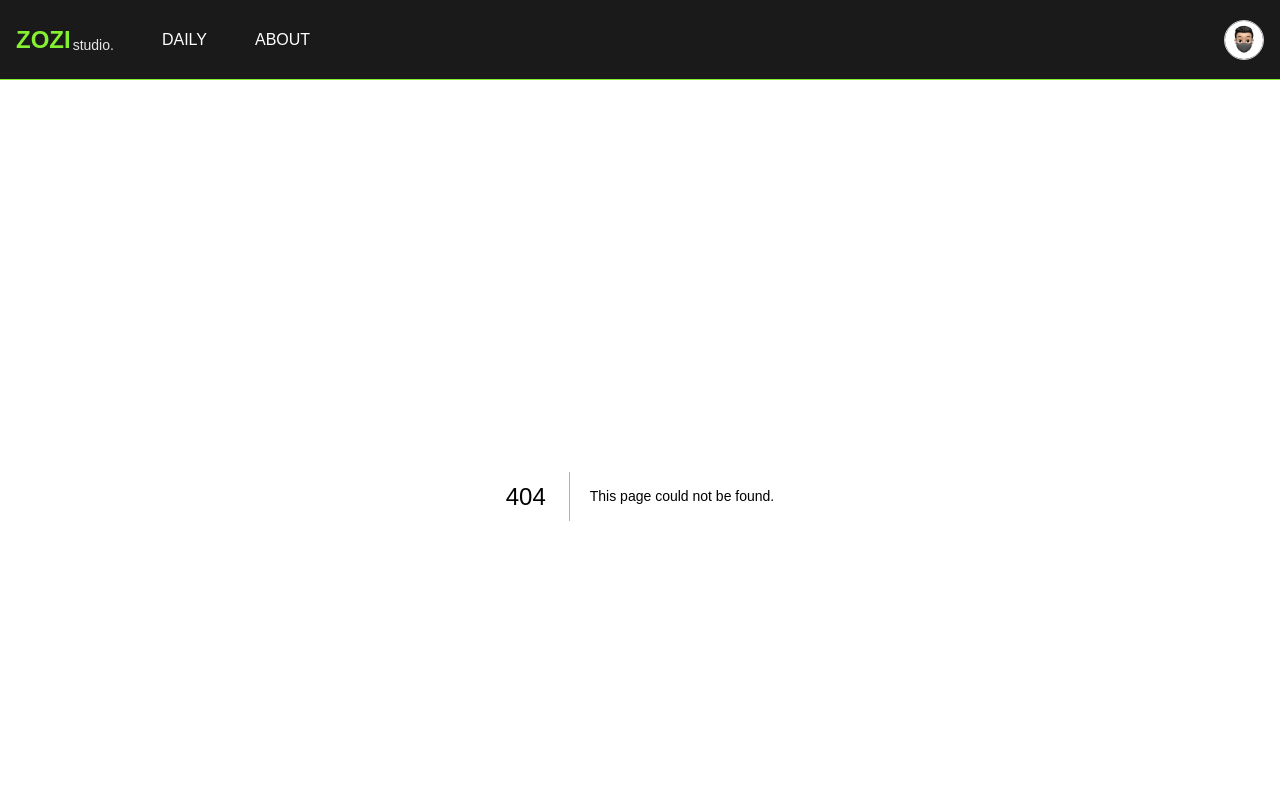
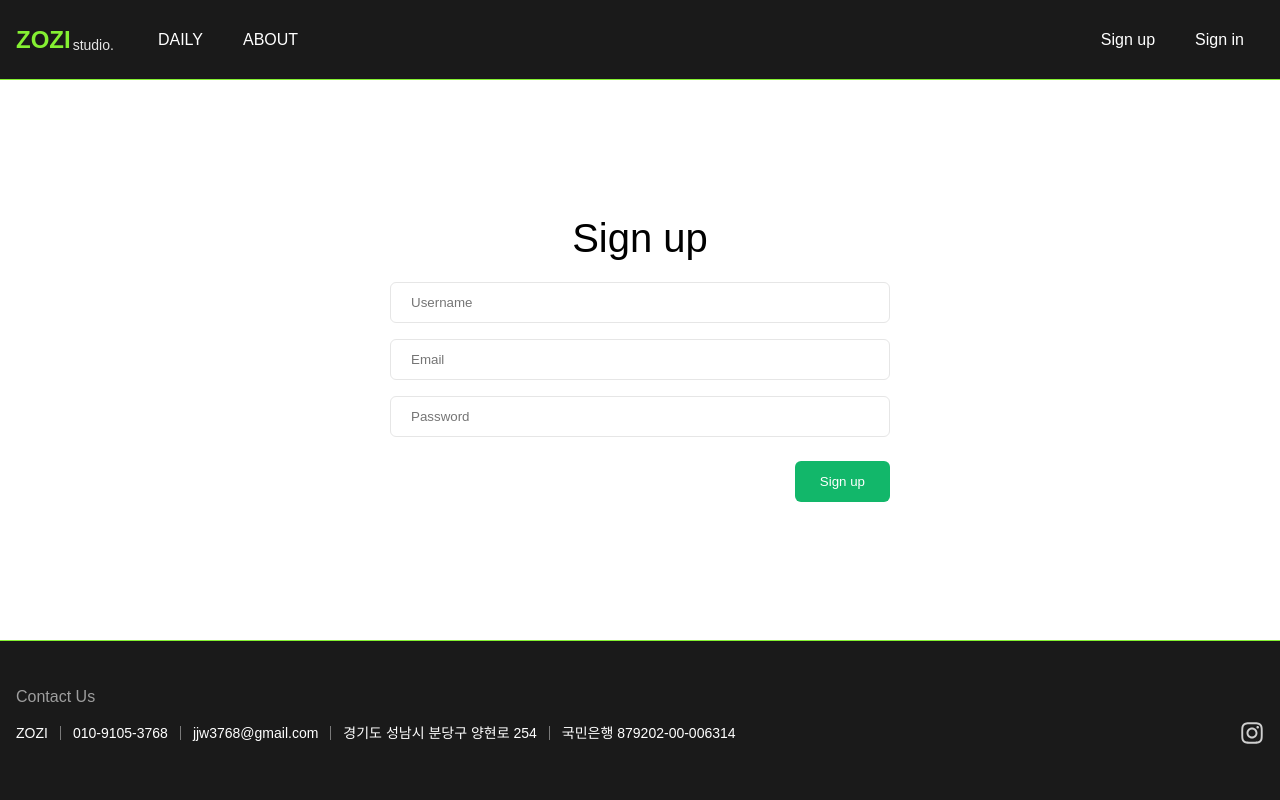
Before and after one commit to jojieee/joji-log, a Next.js app: page /user/registerForm in a window 1280 px wide. Before the commit this address had no page. Shown: the top 800 px of the page. Built offline with nearby package versions, Linux system fonts and the light colour scheme; a web font is replaced by a local one.

Commit message:
회원가입폼

```diff
--- a/lib/config/urlConfig.ts
+++ b/lib/config/urlConfig.ts
@@ -3,5 +3,5 @@ export const layout = {
   daily: '/daily',
   about: '/about',
   content: '/content',
-  auth: '/auth'
+  register: '/user/registerForm'
 }
--- /dev/null
+++ b/pages/user/registerForm.tsx
@@ -0,0 +1,7 @@
+import RegisterForm from '@/src/components/Profile/RegisterForm/RegisterForm'
+
+const RegisterFormPage = () => {
+  return <RegisterForm />
+}
+
+export default RegisterFormPage
--- a/src/components/Layout/Footer/FooterStyle.ts
+++ b/src/components/Layout/Footer/FooterStyle.ts
@@ -55,8 +55,10 @@ export const Info = styled.div`
   }
 `
 export const InstagramIcon = styled(instagramIcon)`
-  width: ${({ theme }) => theme.figure * 3}rem;
-  height: ${({ theme }) => theme.figure * 3}rem;
+  width: 100%;
+  max-width: ${({ theme }) => theme.figure * 3}rem;
+  min-width: ${({ theme }) => theme.figure * 3}rem;
+  height: auto;
   ${({ theme }) => theme.pointer};
   color: ${({ theme }) => theme.color.gray_300};
   margin-bottom: ${({ theme }) => theme.figure}rem;
--- a/src/components/Layout/Header/Header.tsx
+++ b/src/components/Layout/Header/Header.tsx
@@ -2,9 +2,10 @@ import Image from 'next/image'
 import { HeaderWrapper, NavWrapper, Big, Logo, Navs } from './HeaderStyle'
 import joji from 'assets/joji-memoji.jpeg'
 import useHeader from './useHeader'
+import { layout } from '@/lib/config/urlConfig'
 
 const Header = () => {
-  const { handleHome, handleDaily, handleAbout, handleAuth } = useHeader()
+  const { handleHome, handleDaily, handleAbout, handleSignUp } = useHeader()
 
   return (
     <HeaderWrapper>
@@ -15,7 +16,11 @@ const Header = () => {
         <Navs onClick={handleDaily}>DAILY</Navs>
         <Navs onClick={handleAbout}>ABOUT</Navs>
       </NavWrapper>
-      <Image onClick={handleAuth} src={joji} alt='조지의 미모지' width='40' height='40' />
+      <NavWrapper>
+        <Navs onClick={handleSignUp}>Sign up</Navs>
+        <Navs>Sign in</Navs>
+        {/* <Image  src={joji} alt='조지의 미모지' width='40' height='40' /> */}
+      </NavWrapper>
     </HeaderWrapper>
   )
 }
--- a/src/components/Layout/Header/HeaderStyle.ts
+++ b/src/components/Layout/Header/HeaderStyle.ts
@@ -42,12 +42,13 @@ export const Big = styled.div`
 `
 
 export const Navs = styled.div`
-  padding: 0 ${({ theme }) => theme.figure * 3}rem;
+  padding: 0 ${({ theme }) => (theme.figure / 2) * 5}rem;
   ${({ theme }) => theme.pointer};
   transition: all 0.2s;
   position: relative;
   height: ${({ theme }) => theme.figure * 10}rem;
   line-height: ${({ theme }) => theme.figure * 10}rem;
+
   &:hover {
     color: ${({ theme }) => theme.color.key_color};
   }
@@ -64,6 +65,6 @@ export const Navs = styled.div`
     transition: width 0.2s ease-in-out;
   }
   &:hover::after {
-    width: calc(50%);
+    width: 50%;
   }
 `
--- a/src/components/Layout/Header/useHeader.ts
+++ b/src/components/Layout/Header/useHeader.ts
@@ -13,12 +13,11 @@ const useHeader = () => {
   const handleAbout = () => {
     goLocation(layout.about)
   }
-
-  const handleAuth = () => {
-    goLocation(layout.auth)
+  const handleSignUp = () => {
+    goLocation(layout.register)
   }
 
-  return { handleHome, handleDaily, handleAbout, handleAuth }
+  return { handleHome, handleDaily, handleAbout, handleSignUp }
 }
 
 export default useHeader
--- /dev/null
+++ b/src/components/Profile/RegisterForm/RegisterForm.tsx
@@ -0,0 +1,68 @@
+import {
+  RegisterFormTitle,
+  RegisterFormWrapper,
+  FormWrapper,
+  FieldsetWrapper,
+  FormInput,
+  SignUpBtn
+} from './RegisterFormStyle'
+import useRegisterForm from './useRegisterForm'
+
+const RegisterForm = () => {
+  const {
+    // isLoading,
+    // errors,
+    // username,
+    // email,
+    // password,
+    handleUsernameChange,
+    handleEmailChange,
+    handlePasswordChange,
+    handleSubmit
+  } = useRegisterForm()
+
+  return (
+    <>
+      {/* <ListErrors errors={errors} /> */}
+      <RegisterFormWrapper>
+        <RegisterFormTitle>Sign up</RegisterFormTitle>
+        <FormWrapper onSubmit={handleSubmit}>
+          <FieldsetWrapper>
+            <fieldset>
+              <FormInput
+                type='text'
+                placeholder='Username'
+                // value={username}
+                onChange={handleUsernameChange}
+              />
+            </fieldset>
+            <fieldset>
+              <FormInput
+                type='email'
+                placeholder='Email'
+                // value={email}
+                onChange={handleEmailChange}
+              />
+            </fieldset>
+            <fieldset>
+              <FormInput
+                type='password'
+                placeholder='Password'
+                // value={password}
+                onChange={handlePasswordChange}
+              />
+            </fieldset>
+          </FieldsetWrapper>
+          <SignUpBtn
+            type='submit'
+            // disabled={isLoading}
+          >
+            Sign up
+          </SignUpBtn>
+        </FormWrapper>
+      </RegisterFormWrapper>
+    </>
+  )
+}
+
+export default RegisterForm
--- /dev/null
+++ b/src/components/Profile/RegisterForm/RegisterFormStyle.ts
@@ -0,0 +1,44 @@
+import styled from 'styled-components'
+
+export const RegisterFormWrapper = styled.div`
+  display: flex;
+  flex-direction: column;
+  align-items: center;
+  gap: ${({ theme }) => theme.figure * 3}rem;
+  width: 100%;
+`
+export const RegisterFormTitle = styled.div`
+  font-size: ${({ theme }) => theme.figure * 5}rem;
+`
+
+export const FormWrapper = styled.form`
+  display: flex;
+  flex-direction: column;
+  justify-content: space-between;
+  gap: ${({ theme }) => theme.figure * 3}rem;
+  width: ${({ theme }) => (theme.figure / 2) * 125}rem;
+`
+export const FieldsetWrapper = styled.fieldset`
+  display: flex;
+  flex-direction: column;
+  gap: ${({ theme }) => theme.figure * 2}rem;
+`
+export const FormInput = styled.input`
+  width: 100%;
+  padding: ${({ theme }) => `${(theme.figure / 2) * 3}rem ${(theme.figure / 2) * 5}rem`};
+  border: 1px solid ${({ theme }) => theme.color.gray_200};
+  border-radius: ${({ theme }) => (theme.figure / 4) * 3}rem;
+`
+
+export const SignUpBtn = styled.button`
+  width: fit-content;
+  border: 1px solid transparent;
+  border-radius: ${({ theme }) => (theme.figure / 4) * 3}rem;
+  background: ${({ theme }) => theme.color.success_500};
+  padding: ${({ theme }) => `${(theme.figure / 2) * 3}rem ${theme.figure * 3}rem`};
+  margin-left: auto;
+  color: ${({ theme }) => theme.color.white};
+  &:hover {
+    background: ${({ theme }) => theme.color.success_600};
+  }
+`
--- /dev/null
+++ b/src/components/Profile/RegisterForm/useRegisterForm.ts
@@ -0,0 +1,52 @@
+import { SetStateAction, useCallback, useState } from 'react'
+import { layout } from '@/lib/config/urlConfig'
+import useLocation from '@/utils/hooks/useLocation'
+// import { mutate } from 'swr'
+
+const useRegisterForm = () => {
+  const { goLocation } = useLocation()
+
+  const [isLoading, setIsloading] = useState(false)
+  const [errors, setErrors] = useState([])
+  const [username, setUsername] = useState('')
+  const [email, setEmail] = useState('')
+  const [password, setPassword] = useState('')
+
+  const handleUsernameChange = useCallback(
+    (e: { target: { value: SetStateAction<string> } }) => setUsername(e.target.value),
+    []
+  )
+  const handleEmailChange = useCallback(
+    (e: { target: { value: SetStateAction<string> } }) => setEmail(e.target.value),
+    []
+  )
+  const handlePasswordChange = useCallback(
+    (e: { target: { value: SetStateAction<string> } }) => setPassword(e.target.value),
+    []
+  )
+
+  const handleSubmit = async (e: { preventDefault: () => void }) => {
+    e.preventDefault()
+    setIsloading(true)
+
+    // try {
+    //   const {data, status} = await UserAPI.register(username, email, password)
+    //   if(status !== 200 && data?.errors) {
+    //     setErrors(data.errors)
+    //   }
+    //   if(data?.user) {
+    //     window.localStorage.setItem('user',JSON.stringify(data.user));
+    //     mutate('user', data.user);
+    //     goLocation(layout.index)
+    //   }
+    // } catch (error) {
+    //   console.log(error);
+    // } finally {
+    //   setIsloading(false);
+    // }
+  }
+
+  return { handleUsernameChange, handleEmailChange, handlePasswordChange, handleSubmit }
+}
+
+export default useRegisterForm
```
Also changed, not shown: pages/auth.tsx (deleted, +0 -7 lines), src/components/Auth/AuthMain.tsx (deleted, +0 -15 lines), src/components/Auth/AuthMainStyle.ts (deleted, +0 -32 lines).
